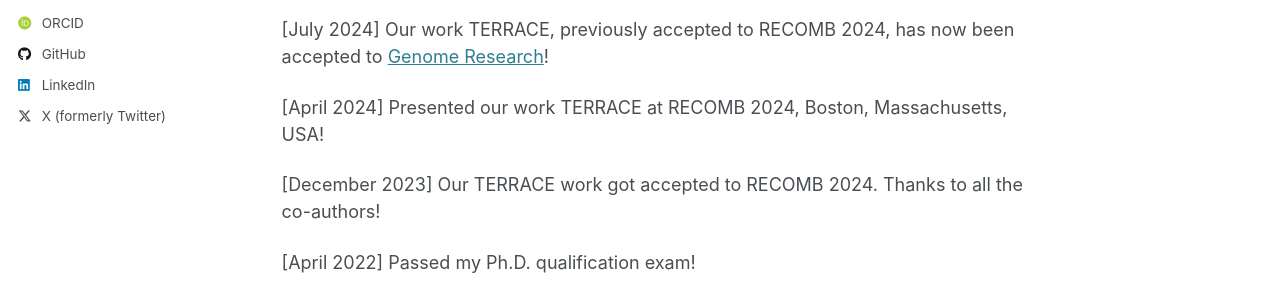
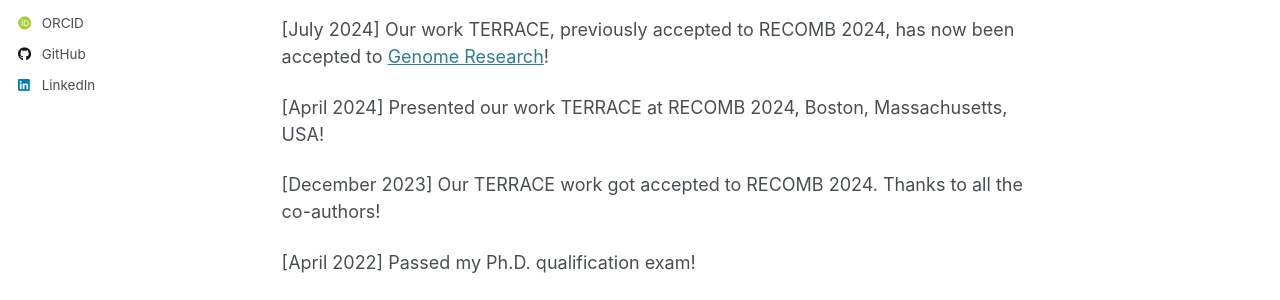
Before and after one commit to TasfiaZahin/TasfiaZahin.github.io, a Jekyll site: the page built from _pages/about.md, in a window 1280 px wide. Shown: the part 503-803 px from the top of the page. Built offline with Jekyll 4.4.1, drawn with Linux system fonts in a browser that asks for light colours; some web fonts are replaced.

Commit message:
config.yml updated

```diff
--- a/_config.yml
+++ b/_config.yml
@@ -67,7 +67,7 @@ author:
   steam            : # Username
   telegram         : # URL
   tumblr           : # Username
-  twitter          : "tasfia_zahin"# Username for X / Twitter
+  twitter          : #"tasfia_zahin"# Username for X / Twitter
   vine             : # Username
   weibo            : # Username
   wikipedia        : # Username
```
